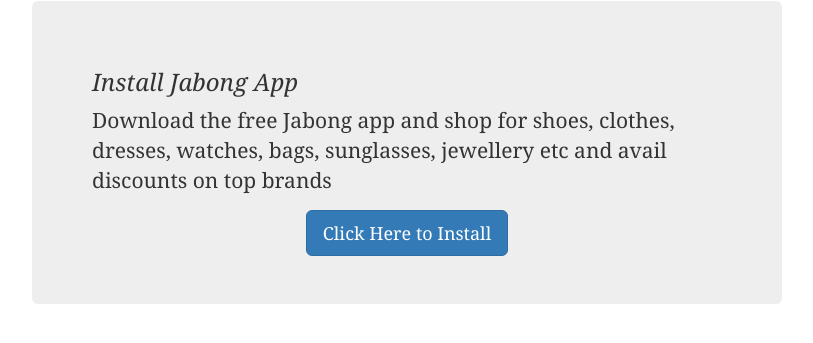
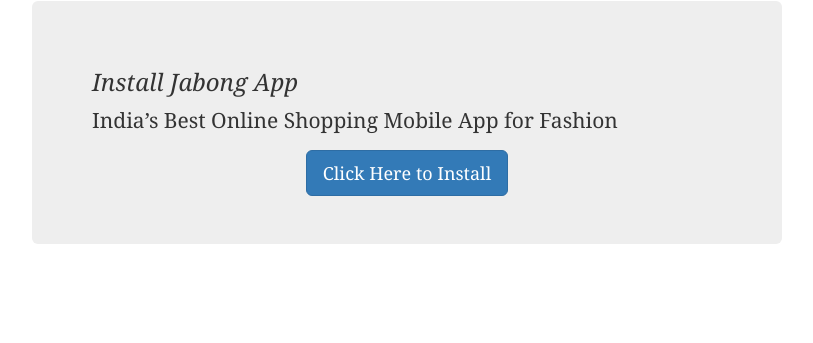
Before and after one commit to enyusu/enyusu.github.com, a Jekyll site: the page built from _posts/2015-10-27-jabong.md, in a window 1280 px wide. Shown: the top 343 px of the page, without its empty margins (233-1046 px from the left). Built offline with Jekyll 4.4.1, drawn with Linux system fonts in a browser that asks for light colours; nearby versions of some CDN libraries.

Commit message:
Update 2015-10-27-jabong.md

```diff
--- a/_posts/2015-10-27-jabong.md
+++ b/_posts/2015-10-27-jabong.md
@@ -5,6 +5,6 @@ permalink: jabong/
 ---
 <div class="jumbotron">
   <h3>Install Jabong App</h3>
-  <p>Download the free Jabong app and shop for shoes, clothes, dresses, watches, bags, sunglasses, jewellery etc and avail discounts on top brands</p>
+  <p>India’s Best Online Shopping Mobile App for Fashion</p>
 <center><a class="btn btn-primary btn-lg" href="http://mmtrkms.com/mt/y264w2c4e4r233t224q2u234/" role="button">Click Here to Install</a></center>
 </div>
```
